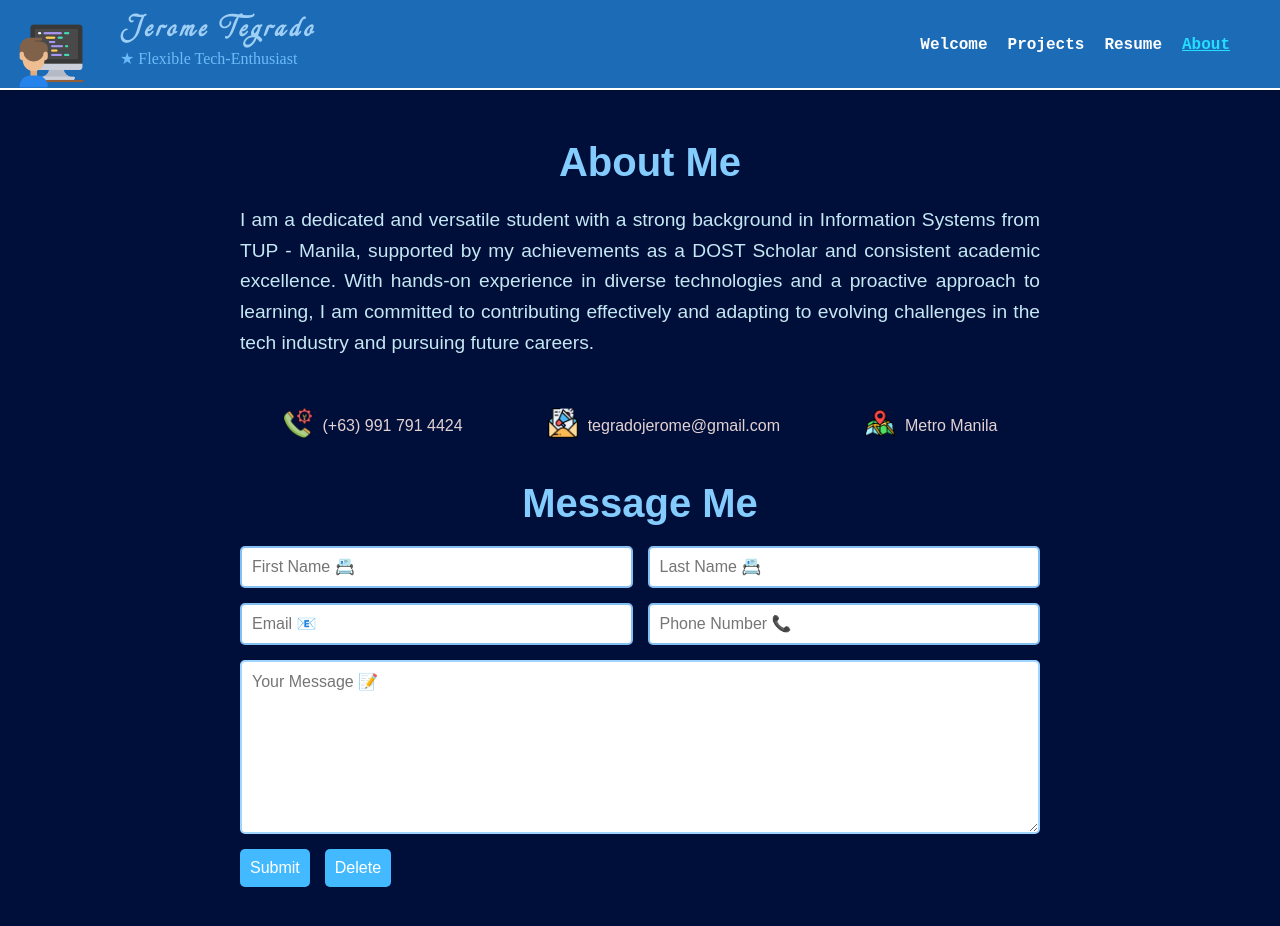
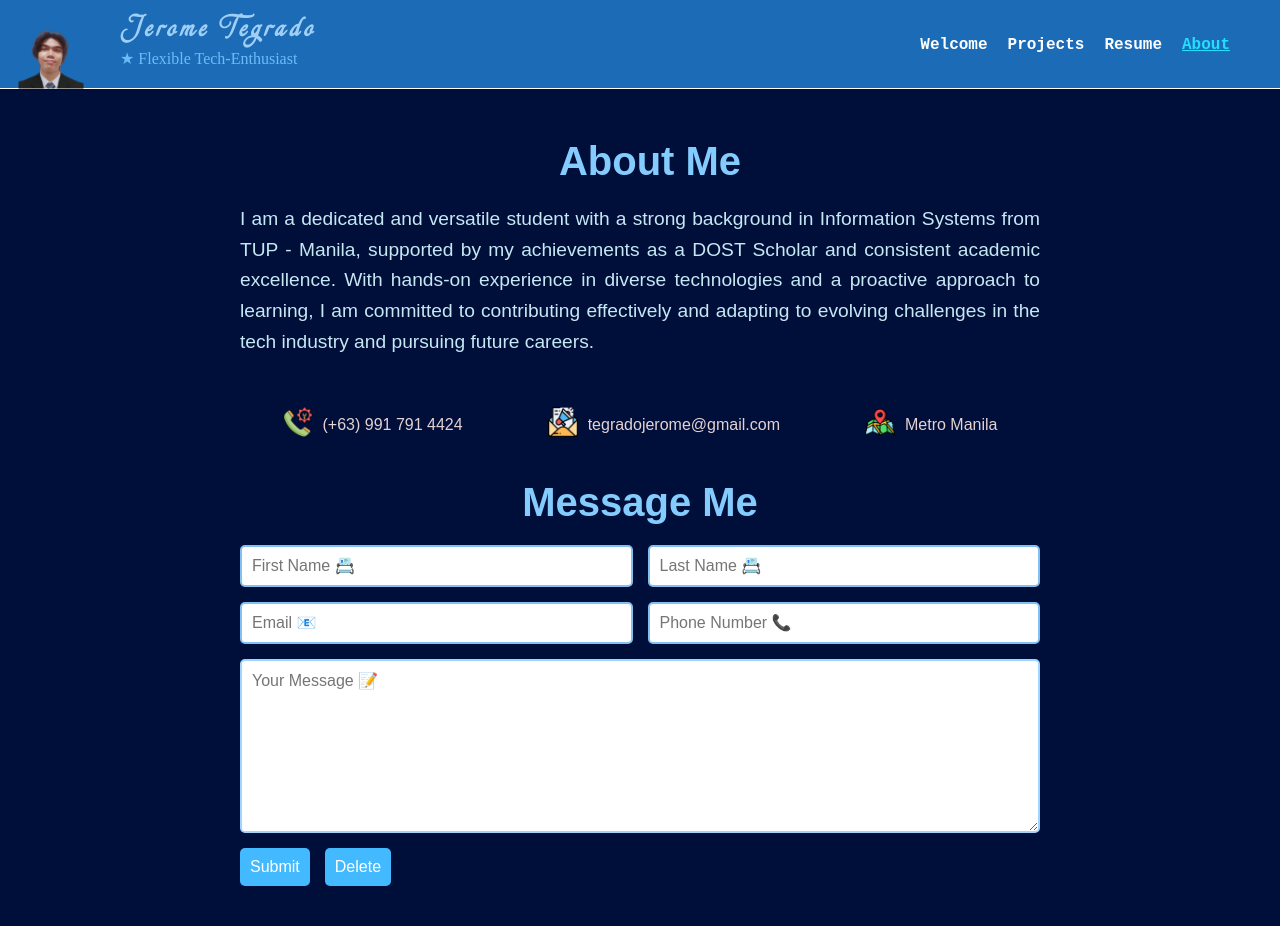
Before and after one commit to Jerome-Tegrado/My-Portfolio-Website, a plain HTML site: page about.html in a window 1280 px wide. Drawn offline with Linux system fonts and the light colour scheme; a web font is replaced by a local one.

Commit message:
Update about.html

```diff
--- a/about.html
+++ b/about.html
@@ -7,9 +7,9 @@
     <link rel="stylesheet" href="about.css">
 </head>
 <body>
-    <header style="border-bottom: 2px solid #ffffff; background-color: #1c6bb6;">
+    <header style="border-bottom: 1px solid #ffffff; background-color: #1c6bb6;">
         <div class="branding">
-            <img src="programmer.png" alt="Jerome Tegrado" class="profile-pic">
+            <img src="2x2 canva.png" alt="Jerome Tegrado" class="profile-pic">
             <div class="text-content">
                 <h1>Jerome Tegrado</h1>
                 <p class="tagline">★ Flexible Tech-Enthusiast</p>
```
